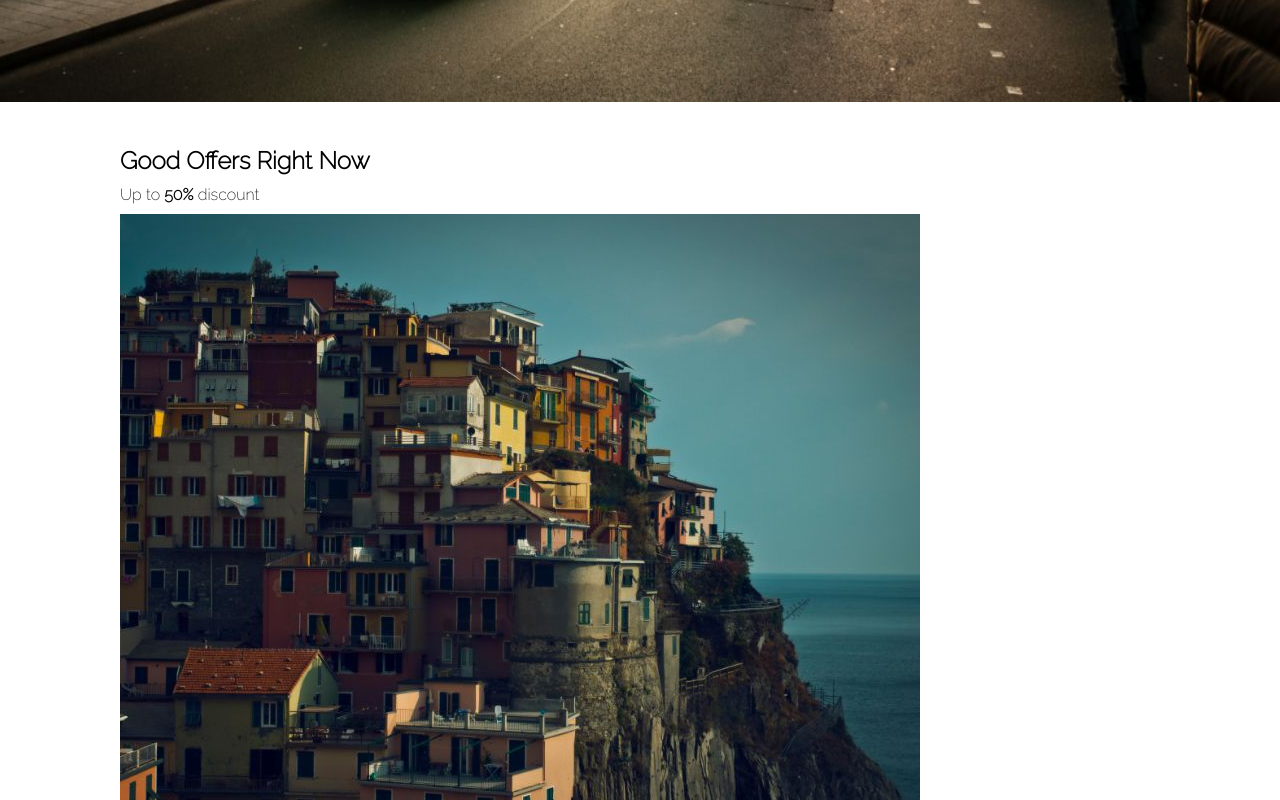
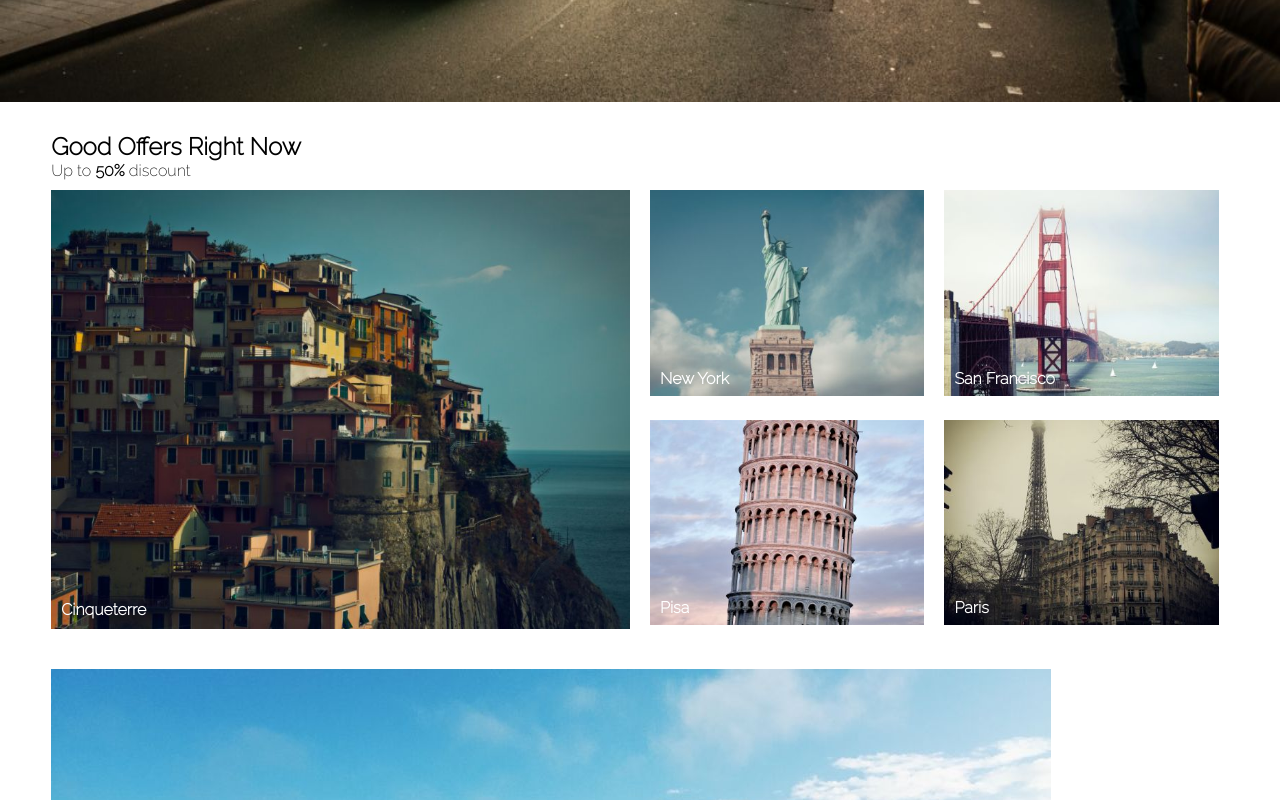
Before and after one commit to anddersonls/TravelPlanner-Website, a plain HTML site: page index.html in a window 1280 px wide. Shown: the part 740-1540 px from the top of the page. Drawn offline with Linux system fonts and the light colour scheme; a web font is replaced by a local one.

Commit message:
estilizando seção de ofertas

```diff
--- a/index.html
+++ b/index.html
@@ -34,23 +34,32 @@
         </div>
     </main>
 
+
     <section class="container">
-        <div class="offer-div">
-            <h1>Good Offers Right Now</h1>
-            <p>Up to <strong>50%</strong> discount</p>
-            <div class="offers">
-                <img src="../imagens/cinqueterre.jpg" alt="Imagem de Cinqueterre">
+        <h1>Good Offers Right Now</h1>
+        <p>Up to <strong>50%</strong> discount</p>
+        <section class="container-grid">
+            <div class="grid-item">
+                <img src="../imagens/cinqueterre.jpg" alt="Imagem de Cinqueterre" id="cinqueterre">
                 <p>Cinqueterre</p>
-                <img src="../imagens/newyork.jpg" alt="Imagem de New York">
+            </div>
+            <div class="grid-item">
+                <img src="../imagens/newyork.jpg" alt="Imagem de New York" id="newyork">
                 <p>New York</p>
-                <img src="../imagens/sanfran.jpg" alt="Imagem de San Francisco">
+            </div>
+            <div class="grid-item">
+                <img src="../imagens/sanfran.jpg" alt="Imagem de San Francisco" id="sanfrancisco">
                 <p>San Francisco</p>
-                <img src="../imagens/pisa.jpg" alt="Imagem de Pisa">
+            </div>
+            <div class="grid-item">
+                <img src="../imagens/pisa.jpg" alt="Imagem de Pisa" id="pisa">
                 <p>Pisa</p>
-                <img src="../imagens/paris.jpg" alt="Imagem de Paris">
+            </div>
+            <div class="grid-item">
+                <img src="../imagens/paris.jpg" alt="Imagem de Paris" id="paris">
                 <p>Paris</p>
             </div>
-        </div>
+        </section>
     </section>
 
     <section class="container">
--- a/style.css
+++ b/style.css
@@ -106,17 +106,40 @@
 }
 
 .container{
-    margin: 40px 120px;
+    margin: 30px 4%;
 }
 
-.offer-div{
-    display: flex;
-    flex-direction: column;
-    gap:10px;
+img{
+    display: block;
+    max-width: 100%;
 }
 
-.offer{
+.container-grid{
     display: grid;
-    grid-template-columns: 500px 200px 200px;
+    grid-template-columns: 50% 1fr 1fr;
+}
 
+.grid-item:nth-child(1){
+    grid-row: 1/3;
+    margin-left: 0;
 }
+
+.grid-item{
+    margin: 10px;
+    height: 100%;
+    display: grid;
+}
+
+.grid-item img{
+    grid-column: 1;
+    grid-row: 1/3;
+}
+
+.grid-item p{
+    color: white;
+    padding: 10px;
+    margin-bottom: 10px;
+    grid-column: 1;
+    grid-row: 2;
+    font-weight: bold;
+}
```
